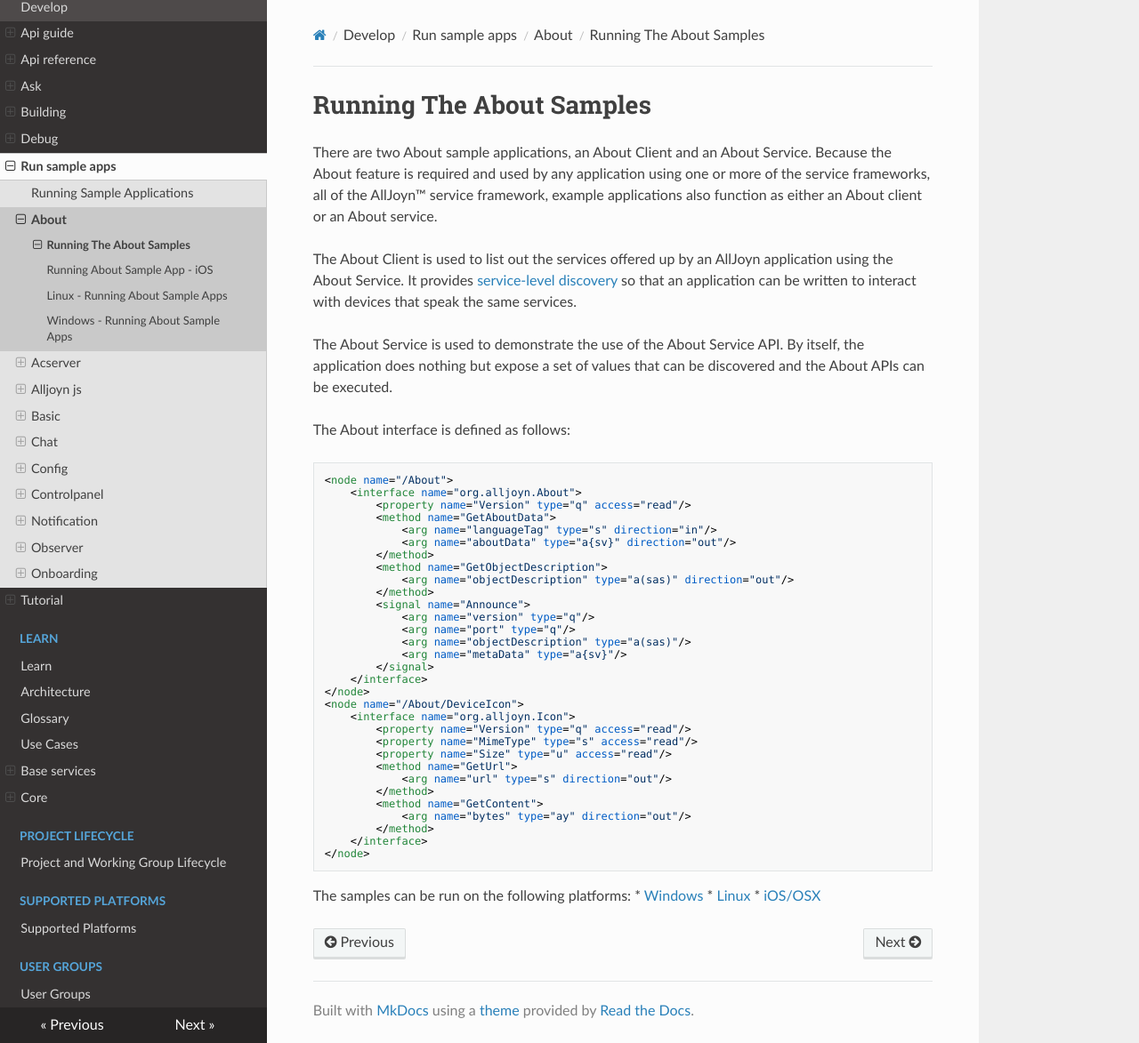
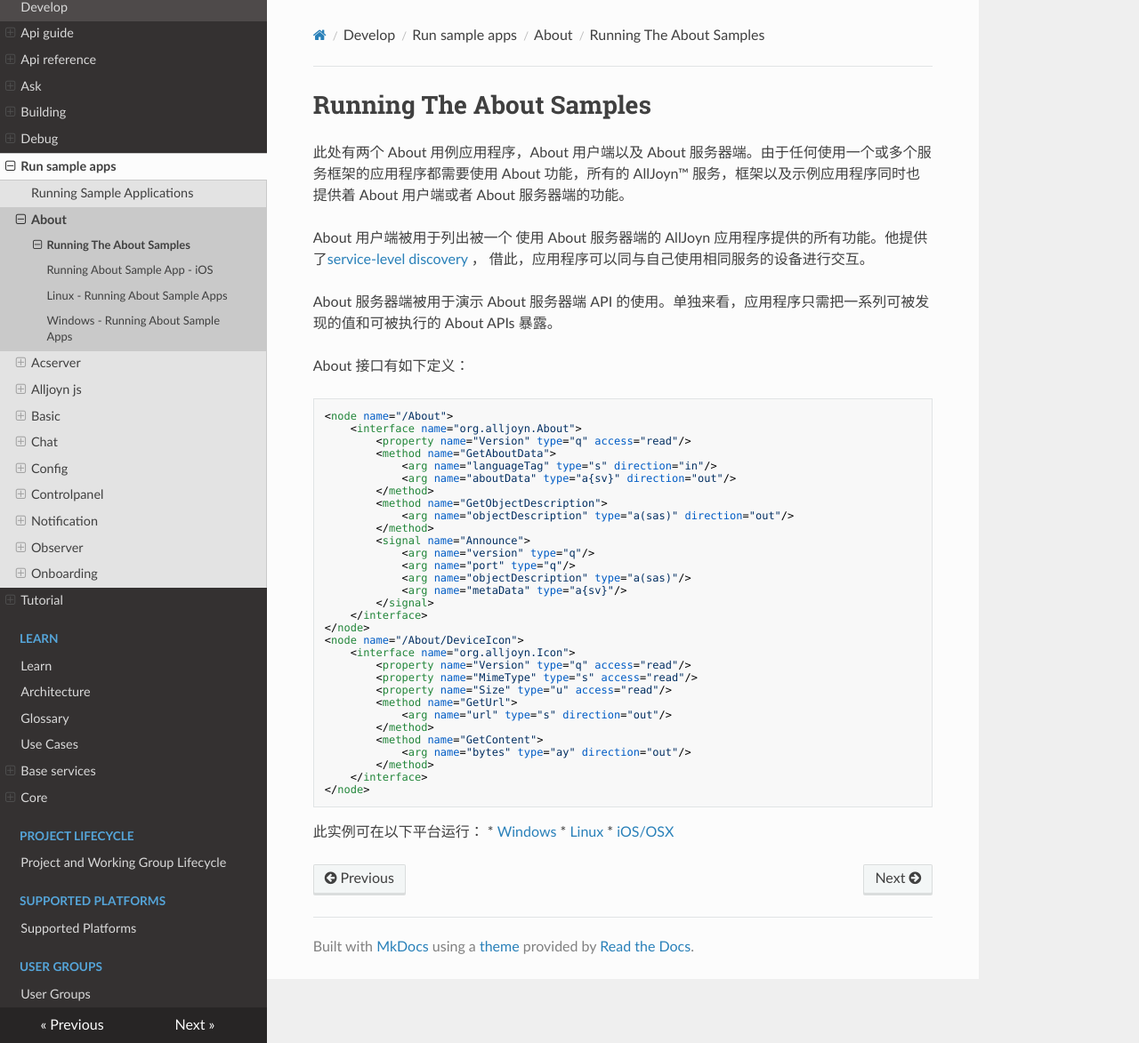
Before and after one commit to smart-conn/alljoyn-zh, an MkDocs documentation site: the page built from docs/develop/run-sample-apps/about/index.md, in a window 1280 px wide and 1173 px high. Shown: the whole window at 89% size. Built offline with MkDocs 1.6.1, drawn with Linux system fonts in a browser that asks for light colours; nearby versions of some CDN libraries.

Commit message:
Update index.md

````diff
--- a/docs/develop/run-sample-apps/about/index.md
+++ b/docs/develop/run-sample-apps/about/index.md
@@ -1,17 +1,13 @@
 # Running The About Samples
 
-There are two About sample applications, an About Client and an About Service.
-Because the About feature is required and used by any application using one or
-more of the service frameworks, all of the AllJoyn&trade; service framework,
-example applications also function as either an About client or an About service.
+此处有两个 About 用例应用程序，About 用户端以及 About 服务器端。由于任何使用一个或多个服务框架的应用程序都需要使用 About 功能，所有的 AllJoyn&trade; 服务，框架以及示例应用程序同时也提供着 About 用户端或者 About 服务器端的功能。
 
-The About Client is used to list out the services offered up by an
-AllJoyn application using the About Service. It provides [service-level discovery][service_discovery]
-so that an application can be written to interact with devices that speak the same services.
+About 用户端被用于列出被一个 使用 About 服务器端的 AllJoyn 应用程序提供的所有功能。他提供了[service-level discovery][service_discovery] ，
+借此，应用程序可以同与自己使用相同服务的设备进行交互。
 
-The About Service is used to demonstrate the use of the About Service API.  By itself, the application does nothing but expose a set of values that can be discovered and the About APIs can be executed.
+About 服务器端被用于演示 About 服务器端 API 的使用。单独来看，应用程序只需把一系列可被发现的值和可被执行的 About APIs 暴露。
 
-The About interface is defined as follows:
+About 接口有如下定义：
 
 ```xml
 <node name="/About">
@@ -47,7 +43,7 @@ The About interface is defined as follows:
 </node>
 ```
 
-The samples can be run on the following platforms:
+此实例可在以下平台运行：
 * [Windows][windows]
 * [Linux][linux]
 * [iOS/OSX][ios-osx]
````
